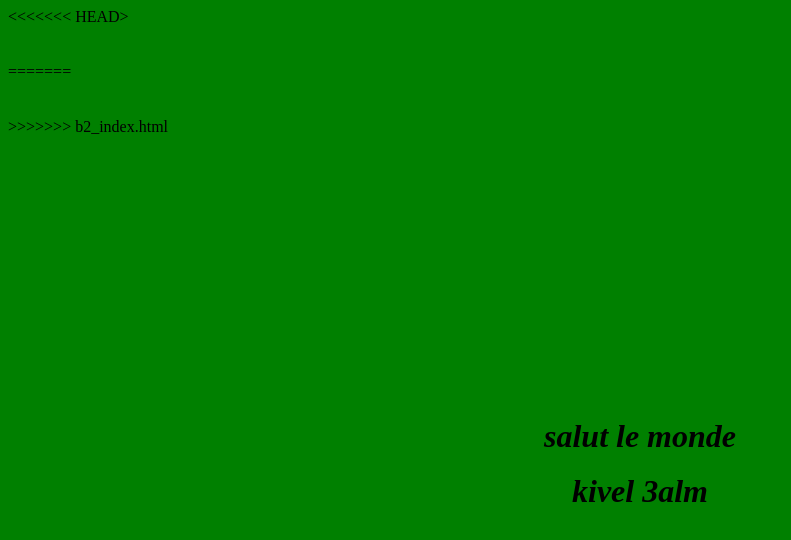
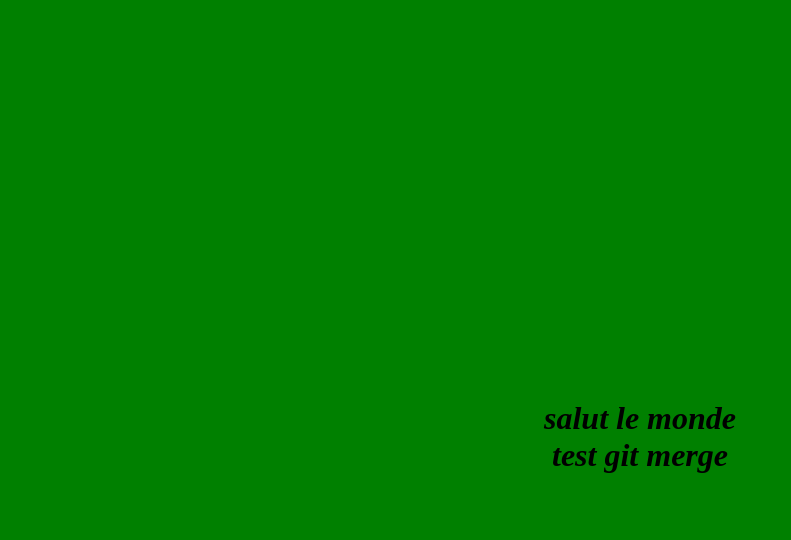
Before and after one commit to Med-Said/div, a plain HTML site: page index.html in a window 1280 px wide. Shown: the whole page, without its empty margins (0-791 px from the left). Drawn offline with Linux system fonts and the light colour scheme.

Commit message:
merge test

```diff
--- a/index.html
+++ b/index.html
@@ -16,10 +16,7 @@
 	</style>
 	</head>
 	<body>
-<<<<<<< HEAD>
-		<h1>salut le monde</h1>
-=======
-		<h1>kivel 3alm</h1>
->>>>>>> b2_index.html
+	<h1>salut le monde</h1>
+	<h1>test git merge</h1>
 	</body>
 </html>
```
